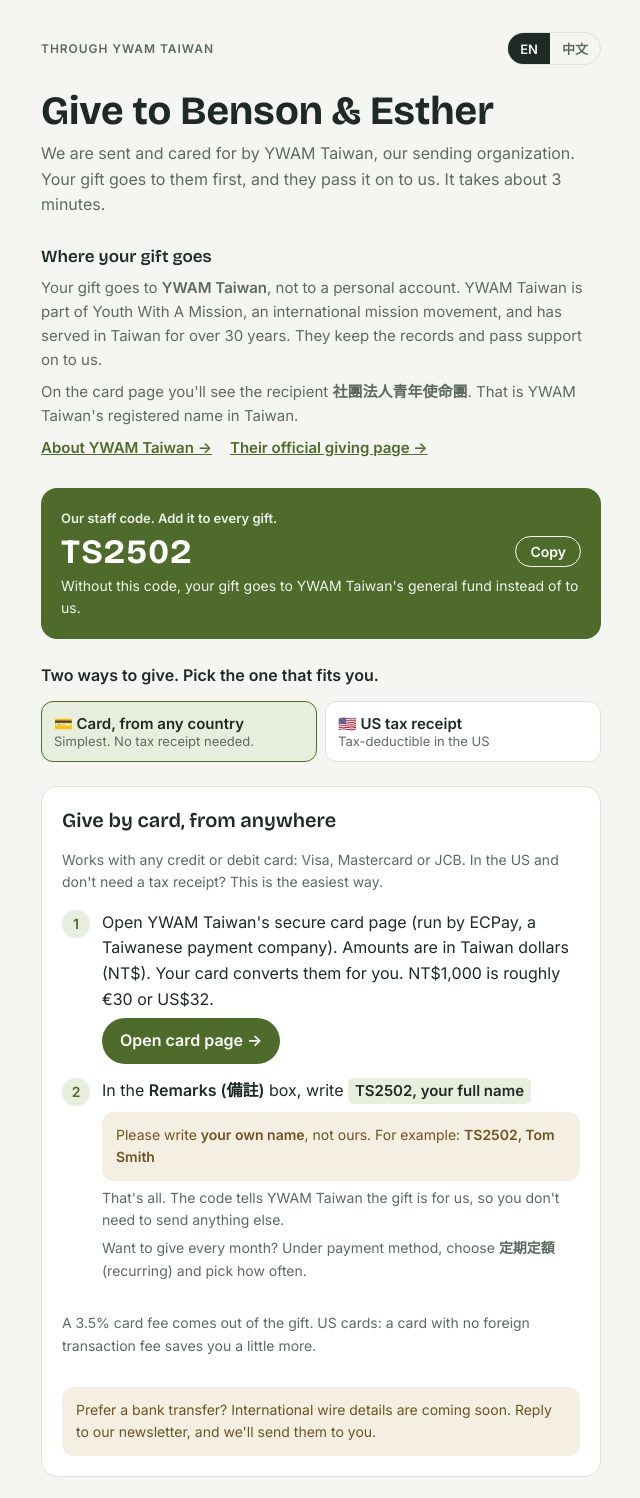
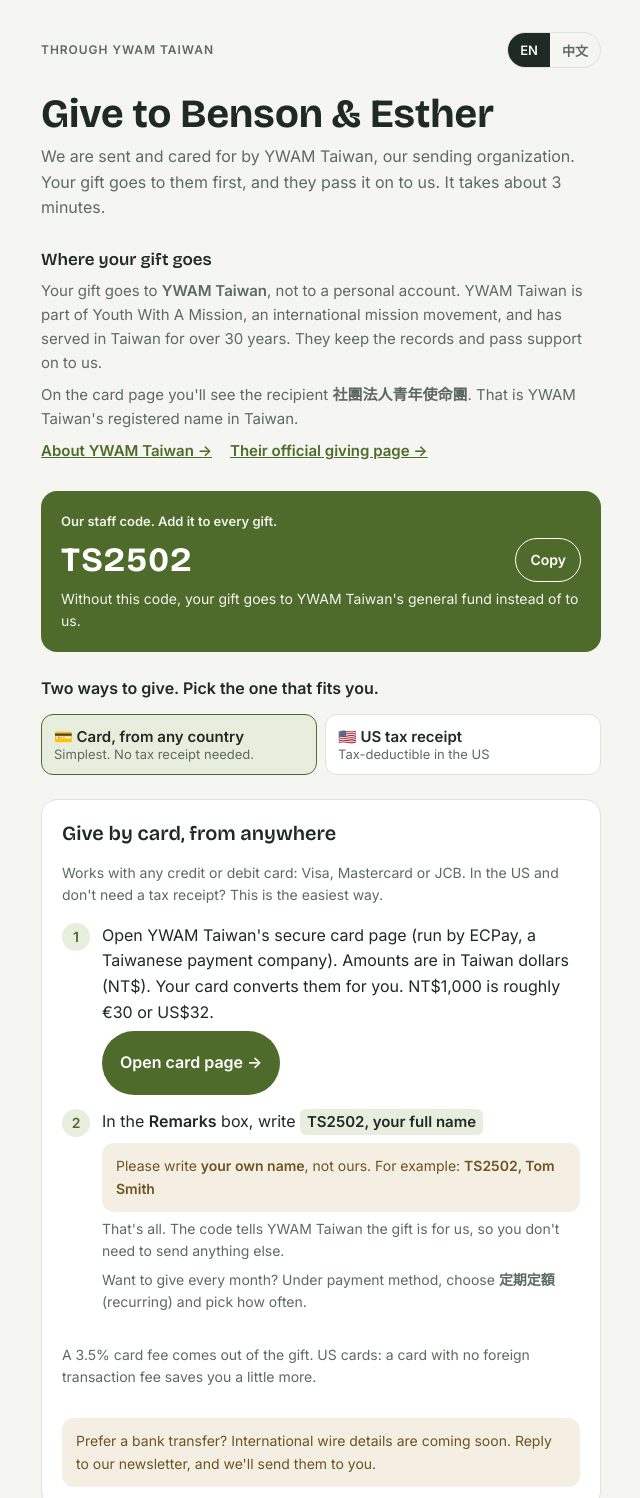
Before and after one commit to benson8780101-dev/benson8780101-dev.github.io, a plain HTML site: page give/index.html in a window 1280 px wide. Shown: the top 1498 px of the page, without its empty margins (319-959 px from the left). Drawn offline with nearby package versions, Linux system fonts and the light colour scheme.

Commit message:
Give page: fix tabs showing both panels, bigger tap targets, English Remarks label
Co-Authored-By: Claude Opus 5.5 <noreply@anthropic.com>
Claude-Session: https://claude.ai/code/session_01SkZ5CGpwWQv79VzTHR1SjV

```diff
--- a/give/index.html
+++ b/give/index.html
@@ -64,7 +64,12 @@ ol.steps li > div{min-width:0}
 .trust{display:flex;flex-direction:column;gap:6px;font-size:14px;color:var(--muted);border-top:1px solid var(--line);padding-top:16px}
 .trust a{color:var(--accent)}
 .mail{user-select:all;font-weight:600;color:var(--ink)}
+.btn,.copy,.copy2,.tabs button{min-height:44px}
+.lang button{min-height:34px}
+.btn{display:inline-flex;align-items:center}
 button:focus-visible,a:focus-visible{outline:3px solid var(--accent);outline-offset:2px}
+/* Needed on the public site: .panel's display:flex would otherwise override the hidden attribute, showing both options at once */
+[hidden]{display:none!important}
 [data-l="zh"]{display:none}
 html[lang="zh-Hant"] [data-l="en"]{display:none}
 html[lang="zh-Hant"] [data-l="zh"]{display:revert}
@@ -119,7 +124,7 @@ html[lang="zh-Hant"] [data-l="zh"]{display:revert}
     <ol class="steps">
       <li><div><span data-l="en">Open YWAM Taiwan's secure card page (run by ECPay, a Taiwanese payment company). Amounts are in Taiwan dollars (NT$). Your card converts them for you. NT$1,000 is roughly €30 or US$32.</span><span data-l="zh">打開 YWAM 台灣的刷卡頁面（由台灣金流公司綠界 ECPay 處理）。金額是新台幣，你的卡會自動換算。新台幣 1,000 元大約是 30 歐元或 32 美元。</span><br>
         <a class="btn" href="https://pay.ecpay.com.tw/CreditPayment/ExpressCredit?Enn=e&amp;MerchantID=3200994" target="_blank" rel="noopener"><span data-l="en">Open card page →</span><span data-l="zh">打開刷卡頁面 →</span></a></div></li>
-      <li><div><span data-l="en">In the <span class="k">Remarks (備註)</span> box, write</span><span data-l="zh">在 <span class="k">Remarks（備註）</span>欄寫上</span> <span class="pill">TS2502, <span data-l="en">your full name</span><span data-l="zh">你的全名</span></span>
+      <li><div><span data-l="en">In the <span class="k">Remarks</span> box, write</span><span data-l="zh">在 <span class="k">Remarks（備註）</span>欄寫上</span> <span class="pill">TS2502, <span data-l="en">your full name</span><span data-l="zh">你的全名</span></span>
         <div class="soon" style="margin-top:8px"><span data-l="en">Please write <span class="k">your own name</span>, not ours. For example: <span class="k">TS2502, Tom Smith</span></span><span data-l="zh">請寫<span class="k">你自己的名字</span>，不是我們的名字。例如：<span class="k">TS2502, 王大明</span></span></div>
         <div class="note" style="margin-top:6px"><span data-l="en">That's all. The code tells YWAM Taiwan the gift is for us, so you don't need to send anything else.</span><span data-l="zh">這樣就完成了。差會看到代碼就知道是給我們的，不用再另外通知。</span></div>
         <div class="note" style="margin-top:6px"><span data-l="en">Want to give every month? Under payment method, choose <span class="k">定期定額</span> (recurring) and pick how often.</span><span data-l="zh">想每月固定奉獻？付款方式選 <span class="k">定期定額</span>，再選多久扣一次。</span></div></div></li>
```
